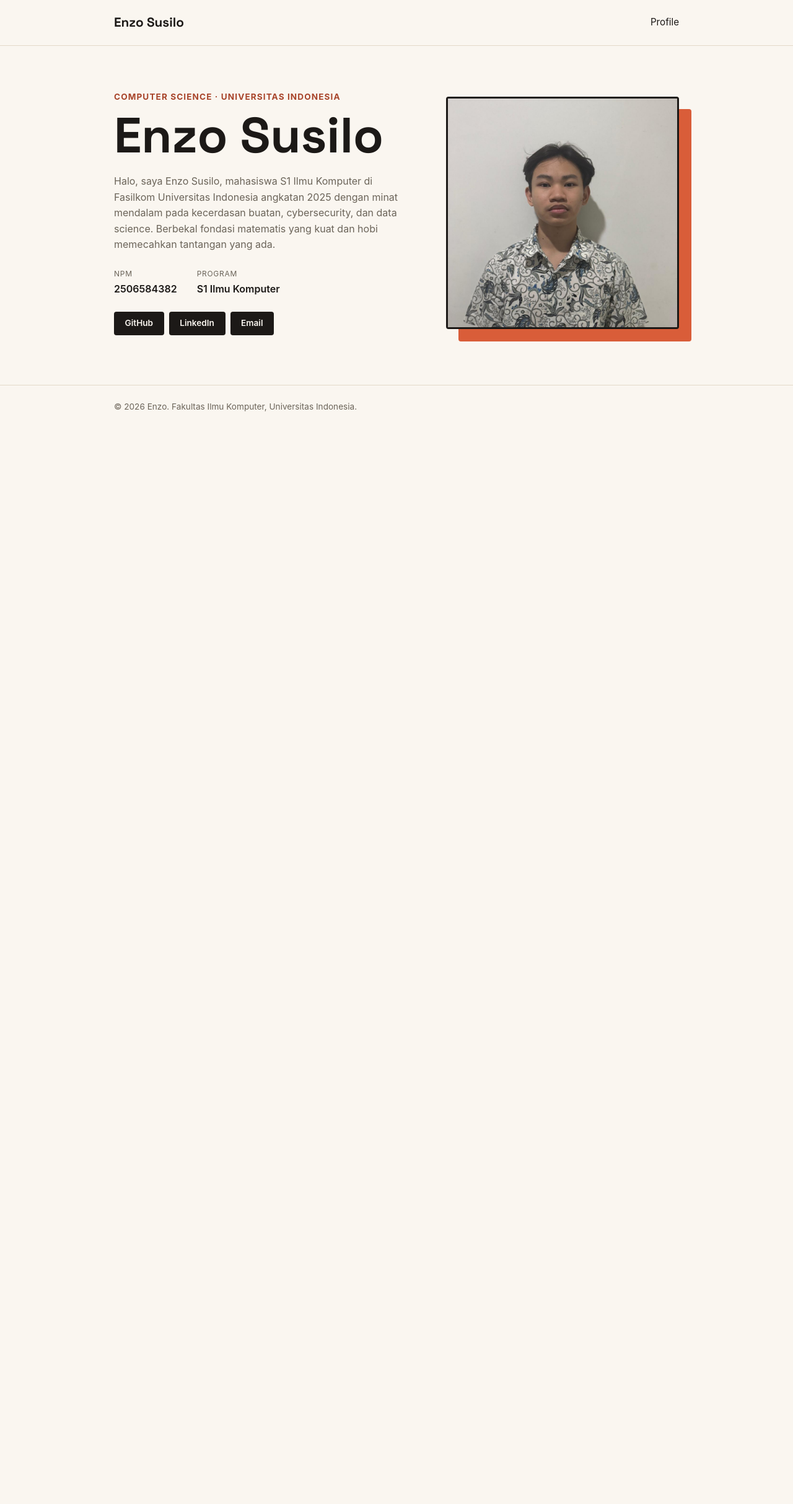
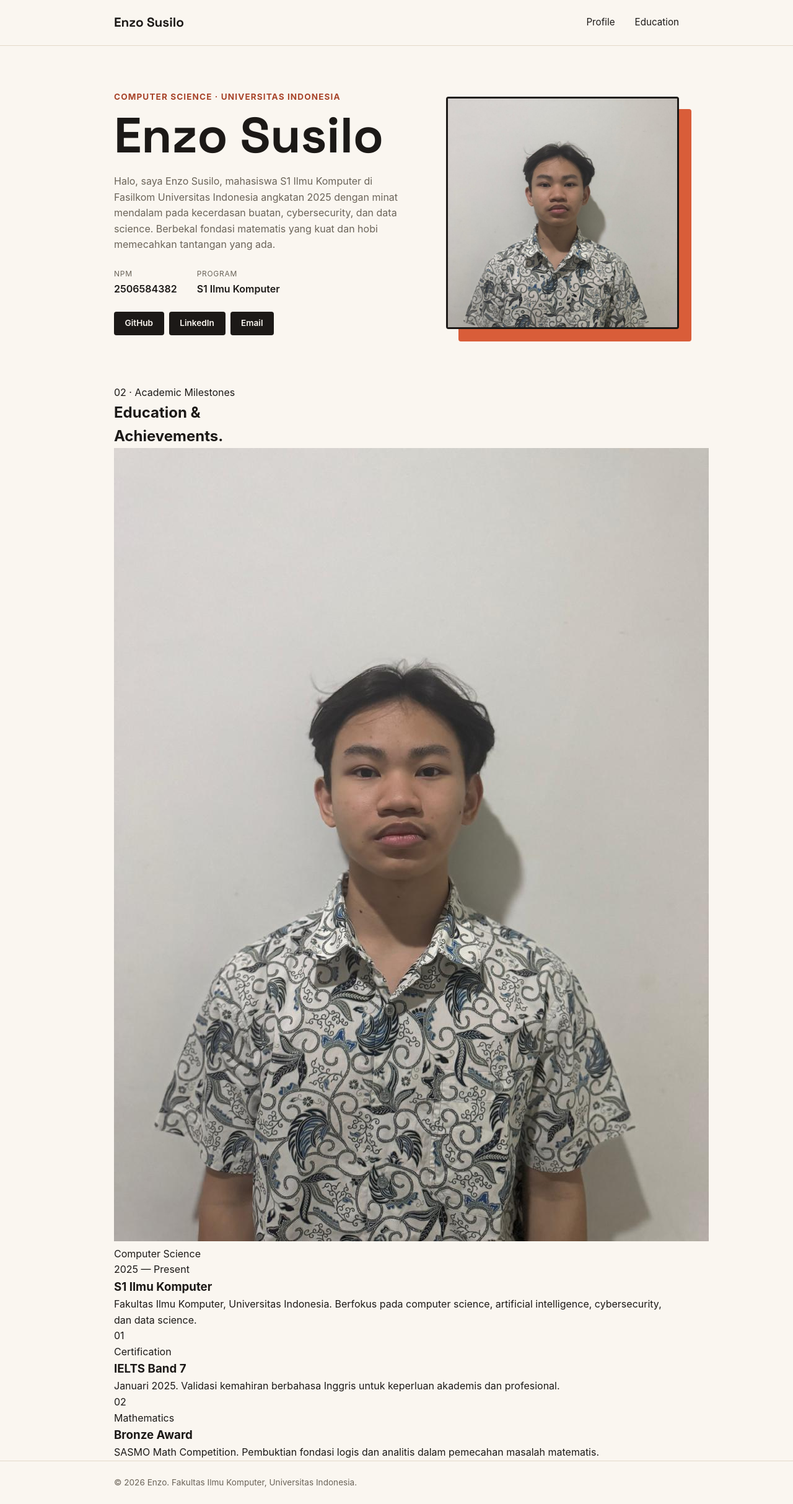
Before and after one commit to enzossl/myportofolio, a Django app: page / in a window 1280 px wide. Shown: the whole page at 62% size. Before the commit the page ends 664 px from the top, so only its background shows below. Run offline with Django 5.2, Linux system fonts and the light colour scheme.

Commit message:
feat: menambahkan struktur bento box dan data riwayat edukasi

```diff
--- a/templates/index.html
+++ b/templates/index.html
@@ -15,6 +15,7 @@
             <a href="#profile" class="brand">Enzo Susilo</a>
             <nav>
                 <a href="#profile">Profile</a>
+                <a href="#education">Education</a>
             </nav>
         </div>
     </header>
@@ -50,6 +51,65 @@
                 </div>
             </div>
         </section>
+        <section class="education" id="education">
+            <div class="container">
+                <div class="section-heading">
+                    <p class="section-kicker">02 · Academic Milestones</p>
+                    <h2>Education &<br>Achievements.</h2>
+                </div>
+                <div class="education-grid">
+                    <!-- Featured Education -->
+                    <article class="education-card education-featured">
+                        <div class="education-image">
+                            <img
+                                src="/static/img/enzo.jpeg"
+                                alt="Enzo Susilo"
+                            >
+                            <div class="education-image-overlay">
+                                <span>Computer Science</span>
+                            </div>
+                        </div>
+
+                        <div class="education-content">
+                            <span class="education-year">2025 — Present</span>
+                            <h3>S1 Ilmu Komputer</h3>
+                            <p>
+                                Fakultas Ilmu Komputer, Universitas Indonesia.
+                                Berfokus pada computer science, artificial intelligence,
+                                cybersecurity, dan data science.
+                            </p>
+                        </div>
+                    </article>
+
+                    <!-- Card 2 -->
+                    <article class="education-card education-small">
+                        <span class="education-number">01</span>
+
+                        <div>
+                            <span class="education-label">Certification</span>
+                            <h3>IELTS Band 7</h3>
+                            <p>
+                                Januari 2025. Validasi kemahiran berbahasa Inggris untuk keperluan akademis dan profesional.
+                            </p>
+                        </div>
+                    </article>
+
+                    <!-- Card 3 -->
+                    <article class="education-card education-small">
+                        <span class="education-number">02</span>
+
+                        <div>
+                            <span class="education-label">Mathematics</span>
+                            <h3>Bronze Award</h3>
+                            <p>
+                                SASMO Math Competition. Pembuktian fondasi logis dan analitis dalam pemecahan masalah matematis.
+                            </p>
+                        </div>
+                    </article>
+
+                </div>
+            </div>
+        </section>
     </main>
 
     <footer class="site-footer">
```
